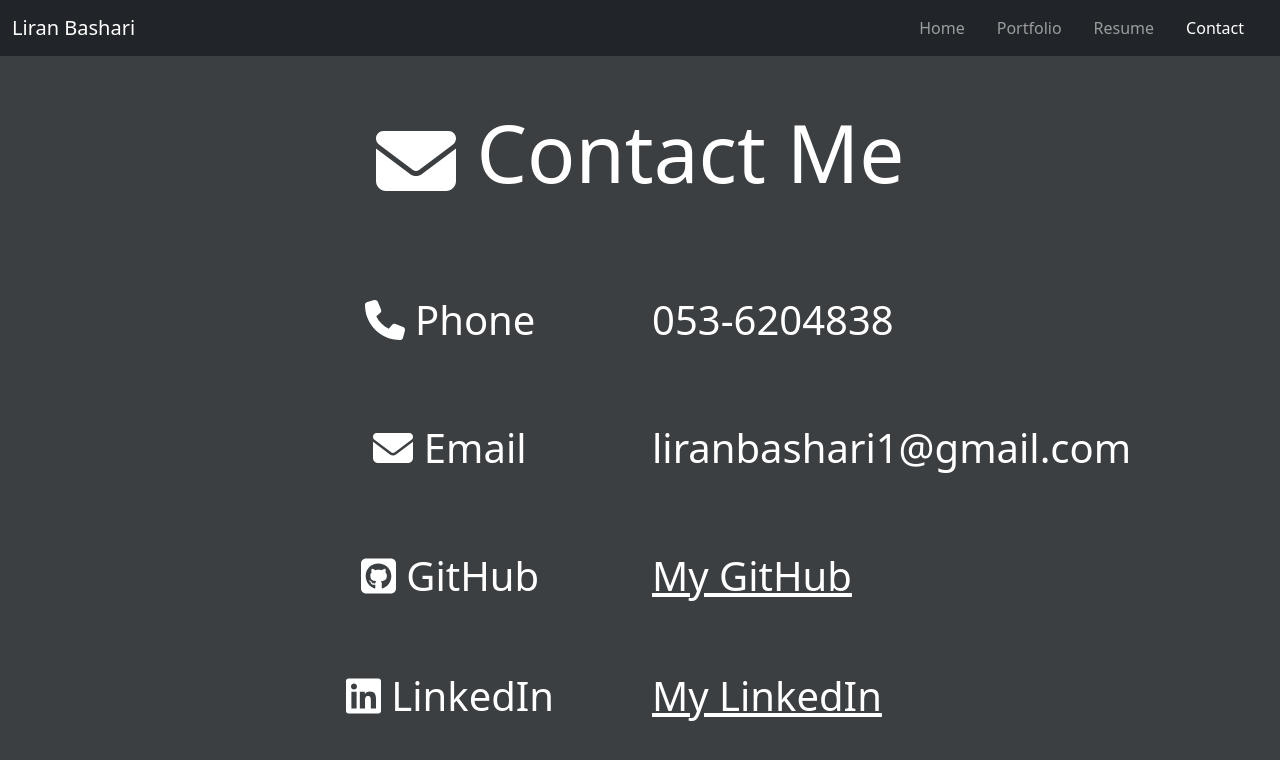
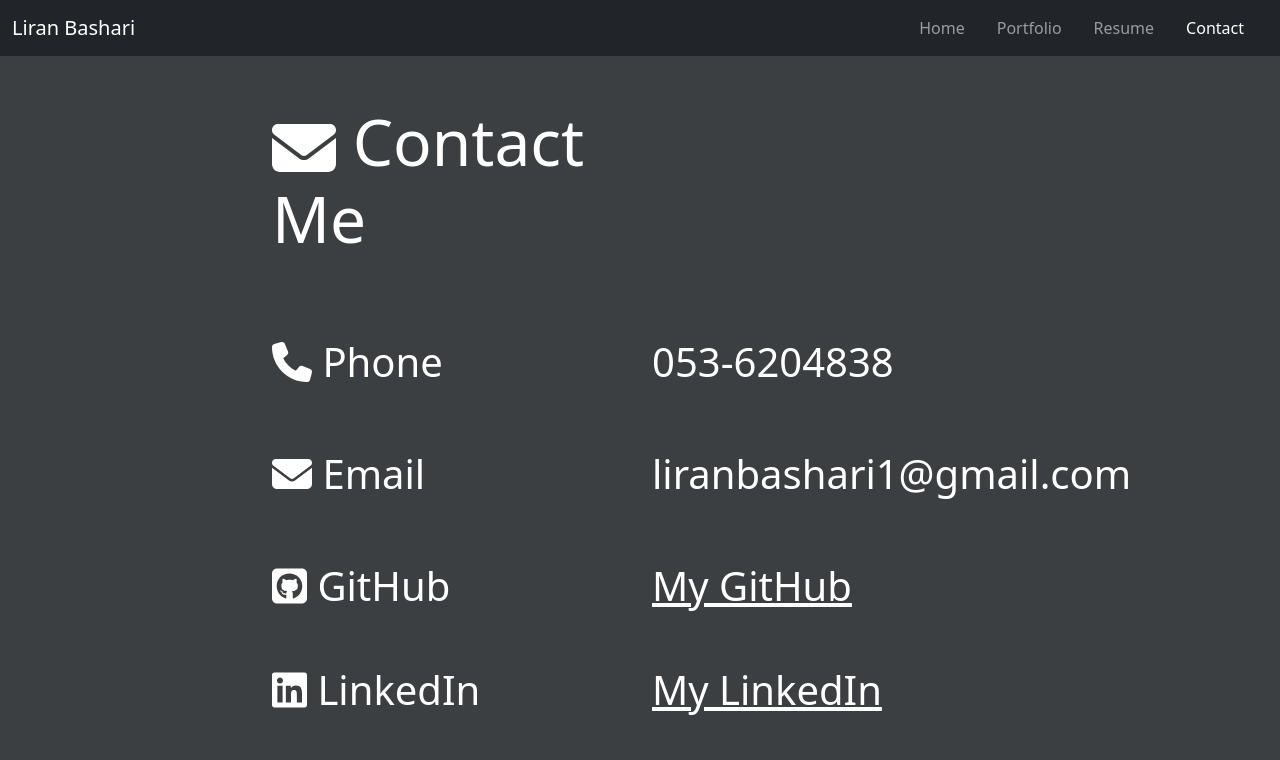
Before and after one commit to LiranBashari/liran-personal-web, a React (Create React App) app: page /liran-personal-web/contact in a window 1280 px wide. Shown: the top 760 px of the page. Built offline with nearby package versions, Linux system fonts and the light colour scheme.

Commit message:
Update Contact.jsx

```diff
--- a/src/pages/Contact.jsx
+++ b/src/pages/Contact.jsx
@@ -9,50 +9,55 @@ const Contact = () => {
     <div>
       <Navbar backgroundColor="bg-dark"/>
       <div className="container">
-        <h1 className='text-white pt-5 display-1 text-center'>
-          <FontAwesomeIcon icon={faEnvelope} className="mr-3" style={{ marginBottom: '-0.1em' }}/> Contact Me
-        </h1>
+      <div className="row mt-5">
+          <div className="col-md-4 offset-md-2 text-md-right">
+            <h1 className="text-white display-3">
+              <FontAwesomeIcon icon={faEnvelope} className="mr-3" style={{ marginBottom: '-0.1em' }}/> Contact Me
+            </h1>
+          </div>
+        </div>
+
         <br/>
         <div className="row mt-5">
-          <div className="col-md-4 offset-md-2 pt-3 pr-md-4">
-            <h3 className="text-white display-6 text-center">
+          <div className="col-md-4 offset-md-2 text-md-right">
+            <h3 className="text-white display-6">
               <FontAwesomeIcon icon={faPhoneAlt} className="mr-3" style={{ transform: 'scaleX(-1)' }}/> Phone
             </h3>
           </div>
-          <div className="col-md-6 pt-3">
+          <div className="col-md-6">
             <p className="text-white display-6">053-6204838</p>
           </div>
         </div>
 
         <div className="row mt-5">
-          <div className="col-md-4 offset-md-2 pt-3 pr-md-4">
-            <h3 className="text-white display-6 text-center">
+          <div className="col-md-4 offset-md-2 text-md-right">
+            <h3 className="text-white display-6">
               <FontAwesomeIcon icon={faEnvelope} className="mr-3"/> Email
             </h3>
           </div>
-          <div className="col-md-6 pt-3">
+          <div className="col-md-6">
             <p className="text-white display-6">liranbashari1@gmail.com</p>
           </div>
         </div>
 
         <div className="row mt-5">
-          <div className="col-md-4 offset-md-2 pt-3 pr-md-4">
-            <h3 className="text-white display-6 text-center">
+          <div className="col-md-4 offset-md-2 text-md-right">
+            <h3 className="text-white display-6">
               <FontAwesomeIcon icon={faGithubSquare} className="mr-3"/> GitHub
             </h3>
           </div>
-          <div className="col-md-6 pt-3">
+          <div className="col-md-6">
             <a href="https://github.com/LiranBashari" className="text-white display-6" style={{ display: 'inline-block', whiteSpace: 'nowrap' }}>My GitHub</a>
           </div>
         </div>
 
         <div className="row mt-5">
-          <div className="col-md-4 offset-md-2 pt-3 pr-md-4">
-            <h3 className="text-white display-6 text-center">
+          <div className="col-md-4 offset-md-2 text-md-right">
+            <h3 className="text-white display-6">
               <FontAwesomeIcon icon={faLinkedin} className="mr-3"/> LinkedIn
             </h3>
           </div>
-          <div className="col-md-6 pt-3 pb-5">
+          <div className="col-md-6">
             <a href="https://www.linkedin.com/in/liran-bashari-3a0129216/" className="text-white display-6" style={{ display: 'inline-block', whiteSpace: 'nowrap' }}>My LinkedIn</a>
           </div>
         </div>
```
